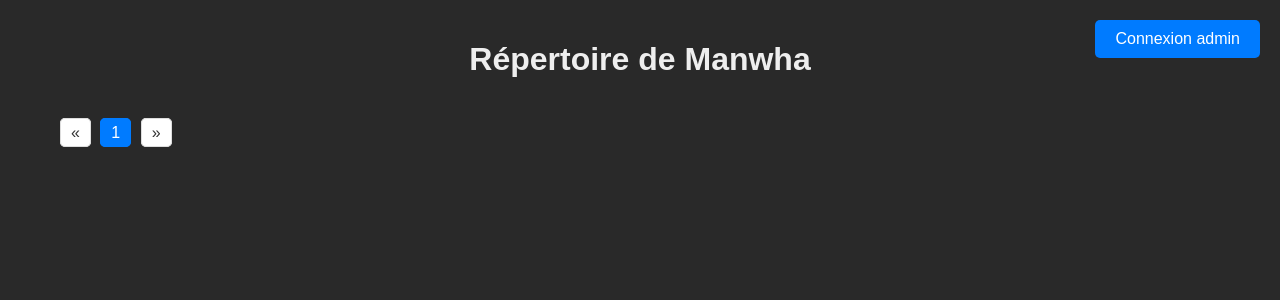
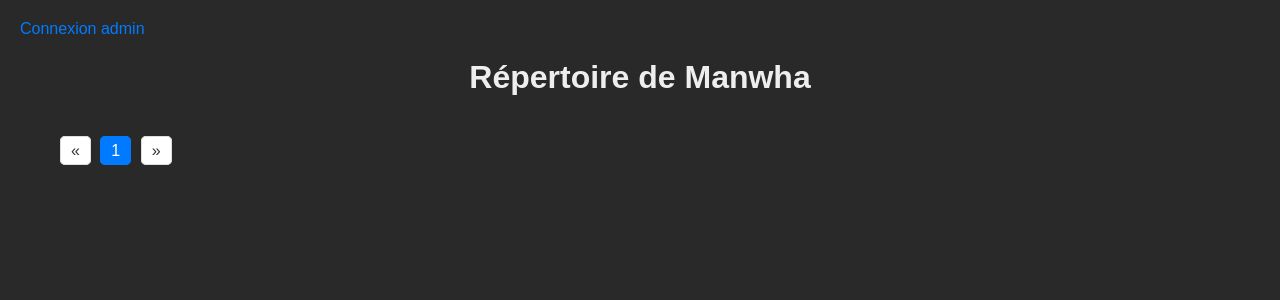
Before and after one commit to LyrOwO/Docker, a PHP site: page / in a window 1280 px wide. Shown: the top 300 px of the page. Run offline with PHP 8.4, Linux system fonts and the light colour scheme; data that the repository does not hold is empty; some libraries are stand-ins or nearby versions.

Commit message:
mise à jour du 13/05/24

```diff
--- a/sites/assets/site.css
+++ b/sites/assets/site.css
@@ -26,25 +26,6 @@ h1 {
     background-color: #0056b3;
 }
 
-.top-right {
-    position: fixed;
-    top: 20px; /* Ajustez cette valeur selon votre préférence */
-    right: 20px; /* Ajustez cette valeur selon votre préférence */
-    z-index: 9999; /* Assurez-vous que le bouton est au-dessus de tous les autres éléments */
-}
-
-.top-right a {
-    display: inline-block;
-    background-color: #007bff;
-    color: #fff;
-    padding: 10px 20px;
-    border-radius: 5px;
-    text-decoration: none;
-}
-
-.top-right a:hover {
-    background-color: #0056b3;
-}
 
 .manga-container {
     display: grid;
--- a/sites/index.php
+++ b/sites/index.php
@@ -38,9 +38,7 @@ $mangas = $query->fetchAll(PDO::FETCH_ASSOC);
     <link rel="stylesheet" href="assets/site.css">
 </head>
 <body>
-    <div class="top-right">
     <a href="log_in.php">Connexion admin</a>
-    </div>
 
     <h1>Répertoire de Manwha</h1>
     <div class="manga-container">
```
